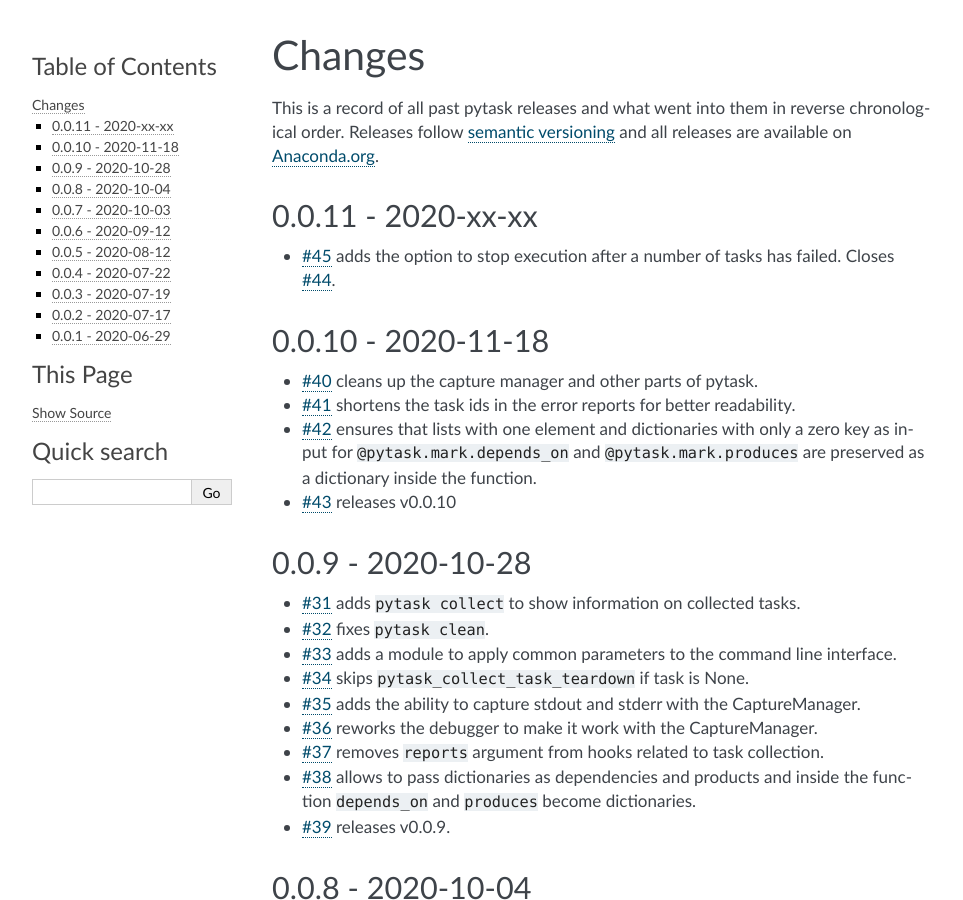
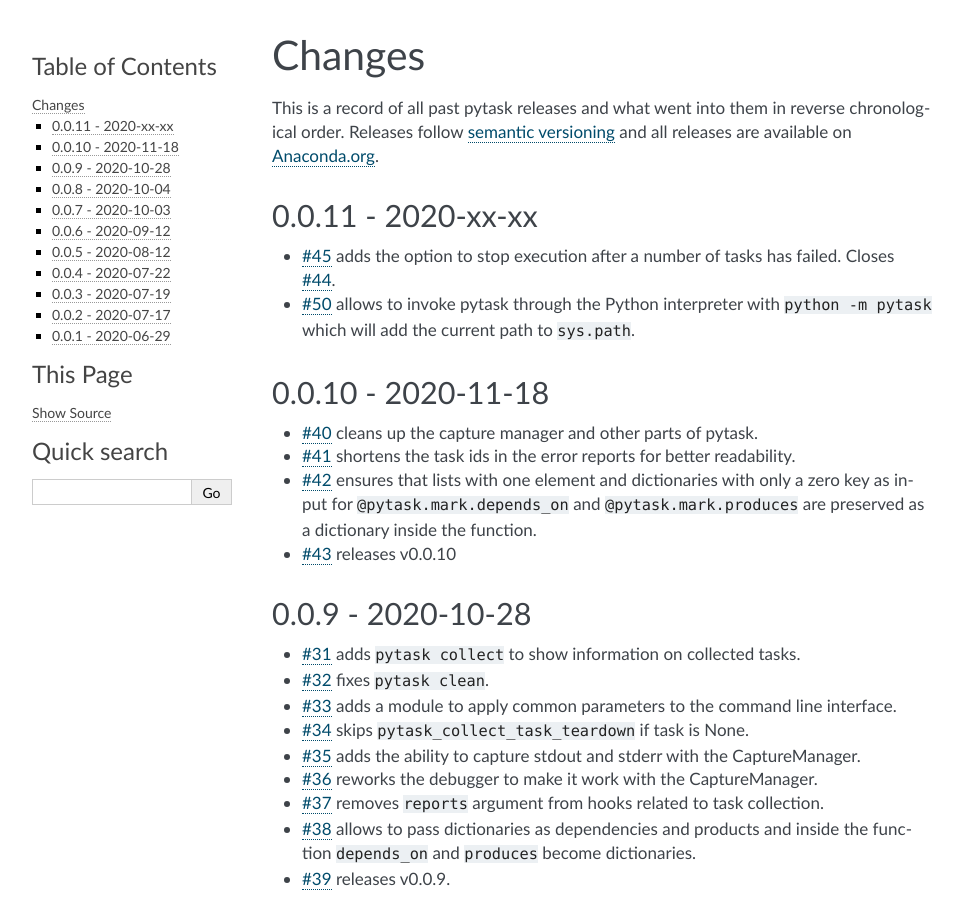
Before and after one commit to pytask-dev/pytask, a Sphinx documentation site: the page built from docs/changes.rst, in a window 1280 px wide and 900 px high. Shown: the whole window, without its empty margins (148-1111 px from the left). Built offline with Sphinx 7.4.7, drawn with Linux system fonts in a browser that asks for light colours; pages that are not in the unit, such as notebooks, are missing from menus.

Commit message:
Add to changes.

```diff
--- a/docs/changes.rst
+++ b/docs/changes.rst
@@ -11,6 +11,8 @@
 
 - :gh:`45` adds the option to stop execution after a number of tasks has failed. Closes
   :gh:`44`.
+- :gh:`50` allows to invoke pytask through the Python interpreter with ``python -m
+  pytask`` which will add the current path to ``sys.path``.
 
 
 0.0.10 - 2020-11-18
```
